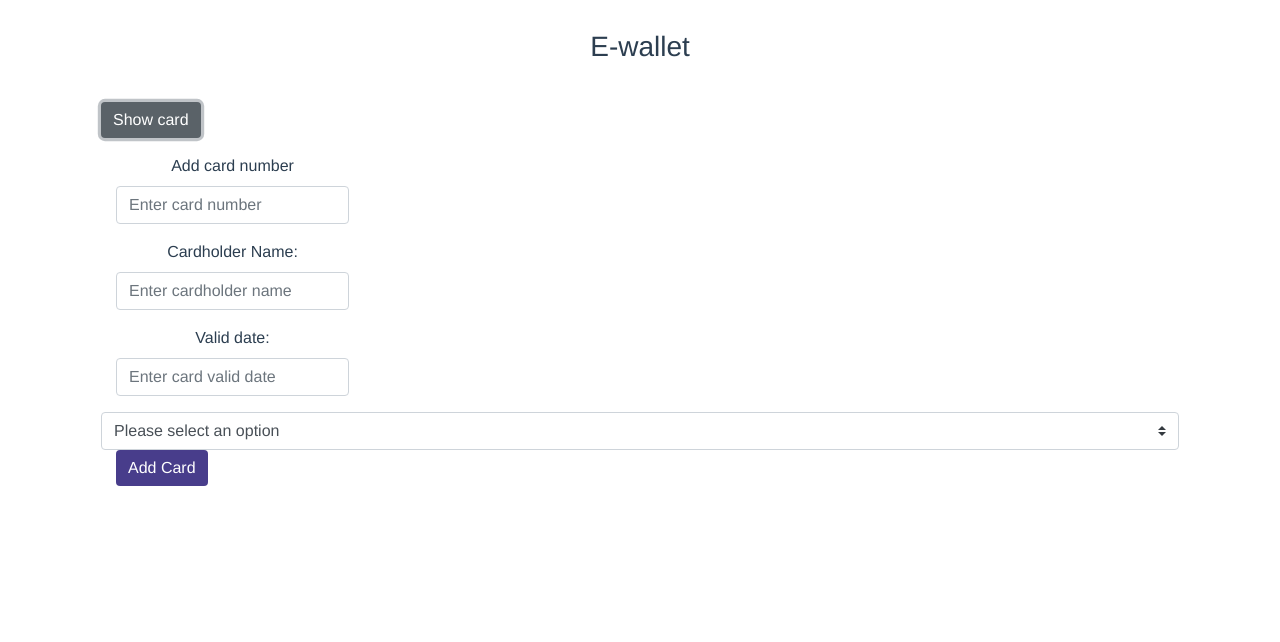
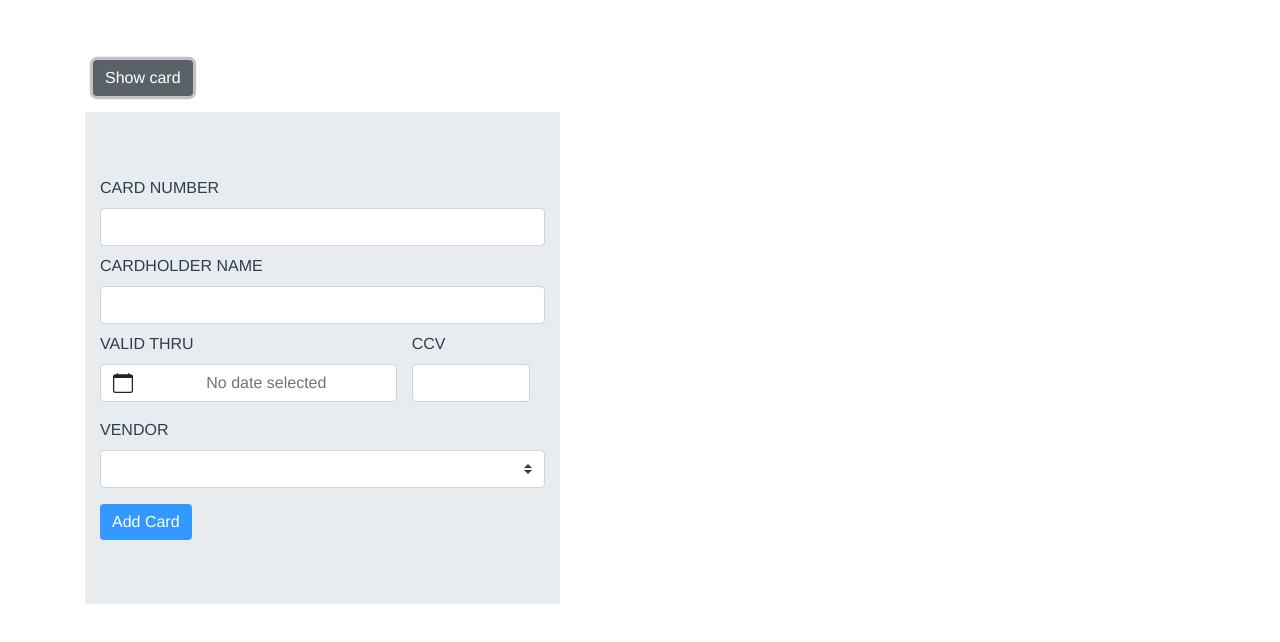
Before and after one commit to gitNatnael/Ewallet, a Vue app: page / in a window 1280 px wide. Both pictures are taken after a click on the button "Add card". Shown: the top 642 px of the page. Built offline with nearby package versions, Linux system fonts and the light colour scheme.

Commit message:
add icons and add more inputs component

```diff
--- a/package.json
+++ b/package.json
@@ -8,6 +8,10 @@
     "lint": "vue-cli-service lint"
   },
   "dependencies": {
+    "@fortawesome/fontawesome-svg-core": "^1.2.32",
+    "@fortawesome/free-brands-svg-icons": "^5.15.1",
+    "@fortawesome/free-solid-svg-icons": "^5.15.1",
+    "@fortawesome/vue-fontawesome": "^2.0.2",
     "bootstrap-vue": "^2.17.3",
     "core-js": "^3.6.5",
     "vue": "^2.6.11",
--- a/src/App.vue
+++ b/src/App.vue
@@ -1,7 +1,6 @@
 <template>
   <div id="app">
     <div id="nav">
-      <h3>E-wallet</h3>
       <!--   <router-link to="/">View Cards</router-link> |
       <router-link to="/about">Add card</router-link> -->
     </div>
--- a/src/components/AddCard.vue
+++ b/src/components/AddCard.vue
@@ -1,61 +1,67 @@
 <template>
-  <b-container align="center" fluid>
-    <div class="ml-3 mr-3">
+  <b-jumbotron align="center" fluid>
     <b-form @submit="onSubmit">
-        <b-row class="m-0">
-          <b-form-group
-            id="input-group-1"
-            label="Add card number"
-            label-for="input-1"
-          >
+      <b-row class="m-0 mb-2">
+        <label for="enter-card-number">CARD NUMBER</label>
         <b-form-input
-              id="input-1"
+          id="enter-card-number"
           v-model="form.cardNumber"
-              type="text"
-              placeholder="Enter card number"
+          maxlength="19"
+          minlength="19"
+          :formatter="formatter"
           required
         ></b-form-input>
-          </b-form-group>
       </b-row>
 
-        <b-row class="m-0">
-          <b-form-group
-            id="input-group-2"
-            label="Cardholder Name:"
-            label-for="input-2"
-          >
+      <b-row class="m-0 mb-2">
+        <label for="enter-name">CARDHOLDER NAME</label>
         <b-form-input
-              id="input-2"
+          id="enter-name"
           v-model="form.cardHolderName"
-              placeholder="Enter cardholder name"
+          maxlength="30"
+          minlength="5"
           required
         ></b-form-input>
-          </b-form-group>
       </b-row>
-        <b-row class="m-0">
-          <b-form-group
-            id="input-group-3"
-            label="Valid date:"
-            label-for="input-3"
+      <b-row class="m-0 mb-2">
+        <b-col cols="8">
+          <label class="date-ccv-label" for="example-datepicker"
+            >VALID THRU</label
           >
+          <b-form-datepicker
+            id="example-datepicker"
+            v-model="form.validDate"
+            :min="minDate"
+            :date-format-options="{
+              year: 'numeric',
+              month: 'numeric',
+              day: '2-digit',
+            }"
+            class="mb-2"
+          ></b-form-datepicker>
+        </b-col>
+        <b-col cols="4">
+          <label class="date-ccv-label" for="example-ccv">CCV</label>
           <b-form-input
-              id="input-3"
-              v-model="form.validDate"
-              placeholder="Enter card valid date"
+            id="example-ccv"
+            v-model="form.ccv"
+            type="text"
+            maxlength="3"
+            minlength="3"
             required
           ></b-form-input>
-          </b-form-group>
+        </b-col>
       </b-row>
-        <b-row>
+      <b-row class="m-0 mb-3">
+        <label for="wallet-vendor">VENDOR</label>
         <b-form-select
           v-model="form.vendersName"
           :options="options"
         ></b-form-select>
       </b-row>
-        <b-button type="submit" class="btn-show">Add Card</b-button>
+      <b-button type="submit" class="btn-show addbtn">Add Card</b-button>
     </b-form>
-    </div>
-  </b-container>
+  </b-jumbotron>
 </template>
 
 <script>
@@ -64,32 +70,73 @@ const getBlankForm = () => ({
   cardHolderName: "",
   validDate: "",
   vendersName: "",
+  bg: "orange",
+  logImg: "",
+  ccv: "",
 });
+const getMinDate = () => {
+  const now = new Date();
+  const minDate = new Date(
+    now.getFullYear() + 1,
+    now.getMonth(),
+    now.getDate()
+  );
+  return minDate;
+};
+const formatValidDate = (validDate) => {
+  const date = new Date(validDate);
+  const month = date.getMonth() + 1;
+  return `${month < 10 ? "0" + month : month}/${date.getFullYear() % 2000}`;
+};
+import { CardLogo } from "../utils/constant.js";
 export default {
   name: "AddCard",
 
   data() {
     return {
       form: getBlankForm(),
-      selected: null,
       options: [
-        { value: "", text: "Please select an option" },
-        { value: "a", text: "This is First option" },
-        { value: "b", text: "Selected Option" },
-        { value: { C: "3PO" }, text: "This is an option with object value" },
-        { value: "d", text: "This one is disabled", disabled: true },
+        { value: "", text: "" },
+        { value: "BITCOIN INK", text: "BITCOIN INC " },
+        { value: "SNINJA BANK", text: "SNINJA BANK" },
+        { value: "BLOCK CHAIN INC", text: "BLOCK CHAIN INC" },
+        { value: "EVIL CORP", text: "EVIL CORP" },
       ],
+      minDate: getMinDate(),
     };
   },
   methods: {
     onSubmit(event) {
-      event.preventDefault(); //7894 5644 5556 6666 //Rahel Asmelash  //
-      console.log(this.form);
+      event.preventDefault();
+      const vendersNameStyle = this.form.vendersName
+        ? this.form.vendersName
+        : "";
+      this.form.bg = CardLogo[vendersNameStyle].bgcolor;
+      this.form.logImg = CardLogo[vendersNameStyle].logoImage;
+      this.form.validDate = formatValidDate(this.form.validDate);
       this.$emit("cardData", this.form, false);
     },
     reset() {
       this.cardAdded = false;
     },
+    formatter(value) {
+      value =
+        value.length === 4 || value.length === 9 || value.length === 14
+          ? value + " "
+          : value;
+      return value;
+    },
   },
 };
 </script>
+<style lang="scss" scoped>
+.addbtn {
+  float: left !important;
+}
+.col-8 {
+  padding: 0;
+}
+.date-ccv-label {
+  display: flex;
+}
+</style>
--- a/src/components/EwalletCard.vue
+++ b/src/components/EwalletCard.vue
@@ -1,6 +1,25 @@
 <template>
-  <b-card class="card ">
-    <div class="card-header-info">{{ vendersName }}</div>
+  <b-card :style="classobj" class="card">
+    <div class="card-header-info">
+      <div class="row m-0">
+        <div class="col-8">
+          <div class="row m-0 mb-2 ml-3">
+            <fa-icon :icon="['fas', 'wifi']" class="simCard" />
+          </div>
+
+          <div class="row m-0 ml-4">
+            <fa-icon :icon="['fas', 'sim-card']" class="simCard" />
+          </div>
+        </div>
+        <div class="col-4">
+          <fa-icon
+            :icon="[logImg.fontType, logImg.icon]"
+            size="3x"
+            pull="right"
+          />
+        </div>
+      </div>
+    </div>
     <div class="card-number">
       <span>{{ cardNumber }}</span>
     </div>
@@ -37,6 +56,27 @@ export default {
     vendersName: {
       type: String,
     },
+    bg: {
+      type: String,
+      default: "Gray",
+    },
+    logImg: {
+      type: Object,
+    },
+  },
+
+  computed: {
+    classobj() {
+      return {
+        "background-color": this.bg,
+      };
+    },
+    logoIcon() {
+      return {
+        fontType: "fas",
+        icon: "sim-card",
+      };
+    },
   },
 };
 </script>
@@ -47,12 +87,17 @@ export default {
   min-width: 20rem;
   min-height: 12rem;
   max-height: 12rem;
-  background-color: rgb(241, 182, 71);
   border-radius: 10px;
 }
 .card-header-info {
+  /*   background-color: gray; */
   min-height: 4rem;
-  width: 100%;
+  margin-bottom: 0.5rem;
+  margin-top: -0.7rem;
+
+  /*   margin-left: -18px;
+  margin-right: -18px; */
+  /*  margin: -18px -18px 2px -18px; */
 }
 
 .card-number {
@@ -61,7 +106,8 @@ export default {
   text-align: center;
   letter-spacing: 0.2rem;
   word-spacing: 0.4rem;
-  min-height: 2.5rem;
+  min-height: 2rem;
+  margin-bottom: 5px;
 }
 .col-8 {
   margin-left: -1.3rem;
@@ -74,4 +120,8 @@ export default {
   margin-left: 0;
   margin-right: 0;
 }
+.simCard {
+  /* color: #f2c856; */
+  font-size: 30px;
+}
 </style>
--- /dev/null
+++ b/src/icon.js
@@ -0,0 +1,24 @@
+import Vue from "vue";
+import { library } from "@fortawesome/fontawesome-svg-core";
+import { FontAwesomeIcon } from "@fortawesome/vue-fontawesome";
+import {
+  faUserSecret,
+  faSpinner,
+  faSimCard,
+  faWifi,
+  faUserNinja,
+  faLink
+} from "@fortawesome/free-solid-svg-icons";
+
+import { faBtc } from "@fortawesome/free-brands-svg-icons";
+
+library.add(
+  faUserSecret,
+  faSpinner,
+  faSimCard,
+  faBtc,
+  faWifi,
+  faUserNinja,
+  faLink
+);
+Vue.component("fa-icon", FontAwesomeIcon);
--- a/src/main.js
+++ b/src/main.js
@@ -2,6 +2,7 @@ import "@babel/polyfill";
 import "mutationobserver-shim";
 import Vue from "vue";
 import "./plugins/bootstrap-vue";
+import "./icon.js";
 import App from "./App.vue";
 import router from "./router";
 import store from "./store";
--- a/src/views/Home.vue
+++ b/src/pages/Home.vue
@@ -1,18 +1,20 @@
 <template>
   <b-container>
-    <b-row align-v="start" class="ml-3 mb-3">
+    <b-row class="m-0 mb-3 ml-2">
       <b-button @click="changeShow" class="btn-show">{{
         show ? "Show card" : "Add card"
       }}</b-button>
     </b-row>
     <b-row v-if="!show" align-v="center" class="m-0">
       <Ewallet
-        v-for="(card, index) in cards"
+        v-for="(card, index) in cardItems"
         :key="index"
         :cardNumber="card.cardNumber"
         :cardHolderName="card.cardHolderName"
         :validDate="card.validDate"
         :vendersName="card.vendersName"
+        :bg="card.bg"
+        :logImg="card.logImg"
         class="ml-2 mb-2"
       />
     </b-row>
@@ -33,22 +35,48 @@ export default {
   },
   data() {
     return {
+      show: false,
       cards: [
         {
-          cardNumber: "1234 5678 9101 1213",
-          cardHolderName: "Natnael Lijato",
+          cardNumber: "1215 8878 9997",
+          cardHolderName: "Natnae Lijato",
           validDate: "12/23",
-          vendersName: "Test 2",
+          vendersName: "Our bannk",
+          bg: "SkyBlue",
+          logImg: {
+            fontType: "fab",
+            icon: "btc",
+          },
         },
         {
-          cardNumber: "1238 5679 9101 1213",
-          cardHolderName: "Natnael Lijato",
+          cardNumber: "127875 8878 9997",
+          cardHolderName: "Girma Lijato",
           validDate: "12/23",
-          vendersName: "Test 1",
+          vendersName: "My bannk",
+          bg: "RosyBrown",
+          logImg: {
+            fontType: "fas",
+            icon: "link",
+          },
+        },
+        {
+          cardNumber: "1215 8878 9997",
+          cardHolderName: "Dave Lijato",
+          validDate: "12/23",
+          vendersName: "Your bannk",
+          bg: "Sienna",
+          logImg: {
+            fontType: "fas",
+            icon: "user-ninja",
+          },
         },
       ],
-      show: false,
     };
+  },
+  computed: {
+    cardItems() {
+      return this.cards;
+    },
   },
   methods: {
     addCard(data, showCard) {
@@ -63,9 +91,7 @@ export default {
 </script>
 <style lang="scss">
 .btn-show {
-  background-color: #483d8b;
+  background-color: #3399ff;
   border: none;
-  // margin-top: 10px;
-  float: left;
 }
 </style>
--- a/src/router/index.js
+++ b/src/router/index.js
@@ -1,6 +1,6 @@
 import Vue from "vue";
 import VueRouter from "vue-router";
-import Home from "../views/Home.vue";
+import Home from "../pages/Home.vue";
 
 Vue.use(VueRouter);
 
--- /dev/null
+++ b/src/utils/constant.js
@@ -0,0 +1,39 @@
+const CardLogo = {
+  "BITCOIN INK": {
+    bgcolor: "Orange",
+    logoImage: {
+      fontType: "fab",
+      icon: "btc"
+    }
+  },
+  "SNINJA BANK": {
+    bgcolor: "black",
+    logoImage: {
+      fontType: "fas",
+      icon: "user-ninja"
+    }
+  },
+  "BLOCK CHAIN INC": {
+    bgcolor: "MediumSlateBlue",
+    logoImage: {
+      fontType: "fas",
+      icon: "link"
+    }
+  },
+  "EVIL CORP": {
+    bgcolor: "Crimson",
+    logoImage: {
+      fontType: "fas",
+      icon: "link"
+    }
+  },
+  "": {
+    bgcolor: "gray",
+    logoImage: {
+      fontType: "fas",
+      icon: "link"
+    }
+  }
+};
+
+export { CardLogo };
```
Also changed, not shown: .browserslistrc (deleted), 1 other file (tests, documents, lock files or other folders). Lines whose indentation alone changed are shown as unchanged.
